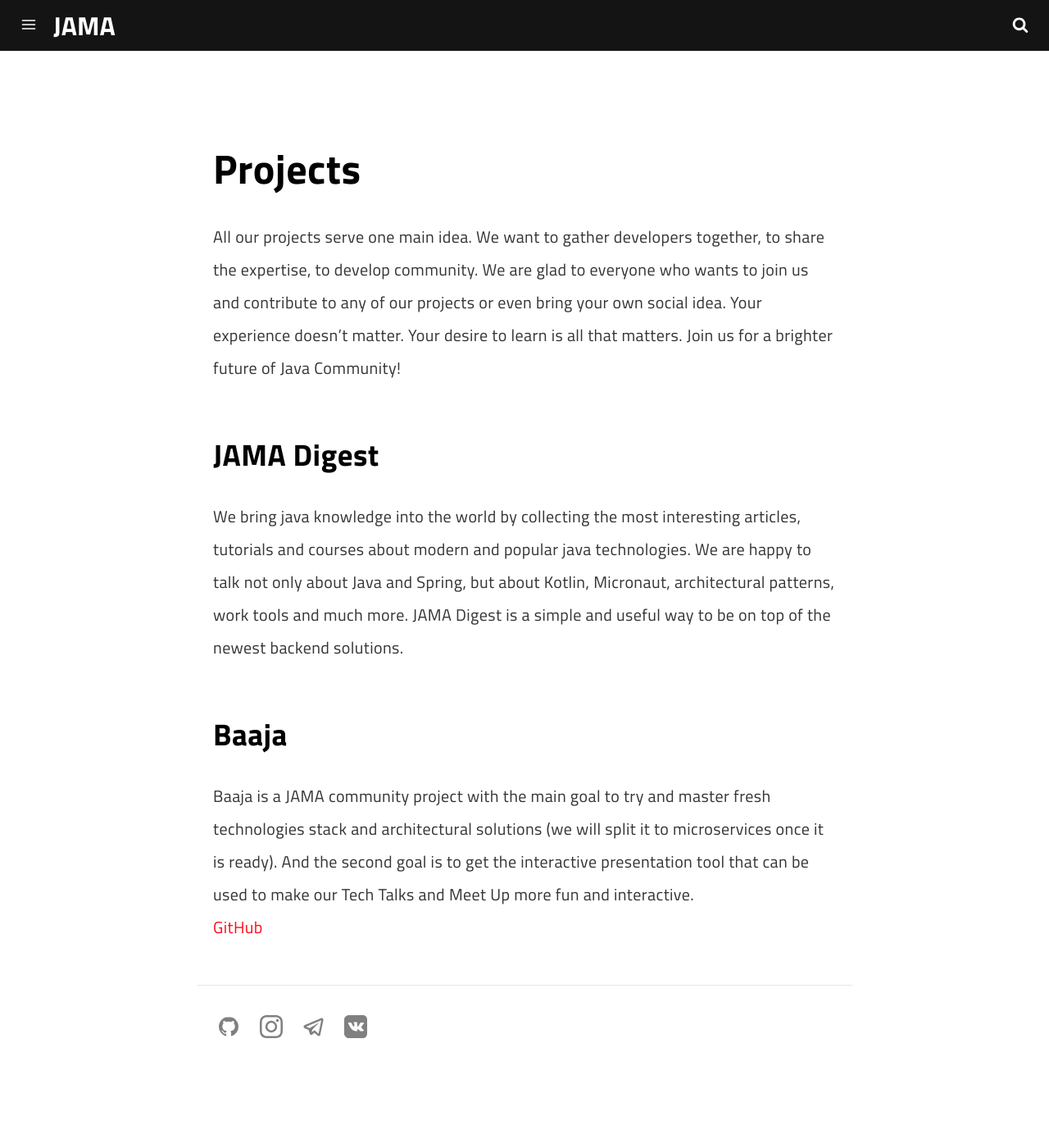
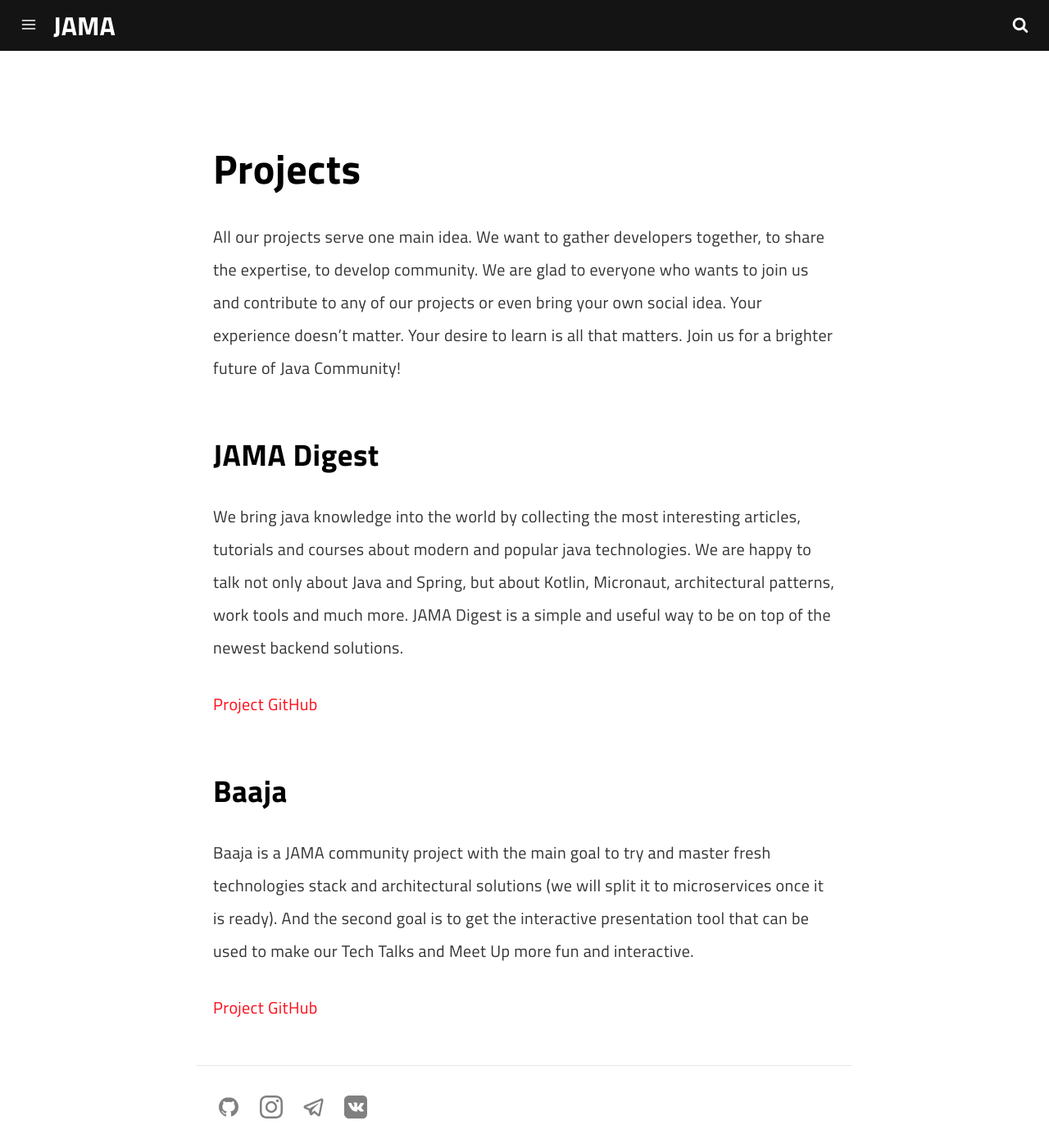
Before and after one commit to JavaMahileu/jama-digest, a Jekyll site: the page built from pages/projects.md, in a window 1280 px wide and 1400 px high. Shown: the whole window at 82% size. Built offline with Jekyll 4.4.1, drawn with Linux system fonts in a browser that asks for light colours; a script that is not in the unit is left out.

Commit message:
Update Pages “projects”

```diff
--- a/pages/projects.md
+++ b/pages/projects.md
@@ -14,7 +14,10 @@
 
 We bring java knowledge into the world by collecting the most interesting articles, tutorials and courses about modern and popular java technologies. We are happy to talk not only about Java and Spring, but about Kotlin, Micronaut, architectural patterns, work tools and much more. JAMA Digest is a simple and useful way to be on top of the newest backend solutions.
 
+[Project GitHub](https://github.com/JavaMahileu/jama-digest)
+
 ## Baaja
 
-Baaja is a JAMA community project with the main goal to try and master fresh technologies stack and architectural solutions (we will split it to microservices once it is ready). And the second goal is to get the interactive presentation tool that can be used to make our Tech Talks and Meet Up more fun and interactive.\
-[GitHub](https://github.com/JavaMahileu)
+Baaja is a JAMA community project with the main goal to try and master fresh technologies stack and architectural solutions (we will split it to microservices once it is ready). And the second goal is to get the interactive presentation tool that can be used to make our Tech Talks and Meet Up more fun and interactive.
+
+[Project GitHub](https://github.com/JavaMahileu/baaja)
```
